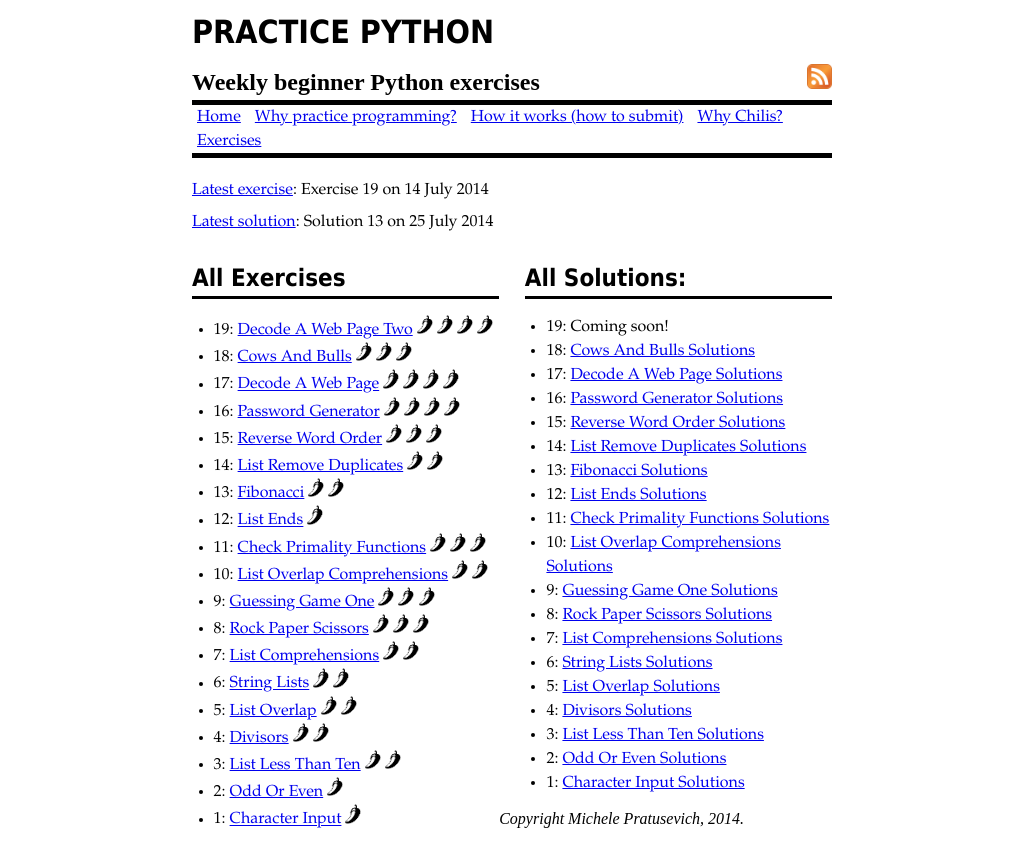
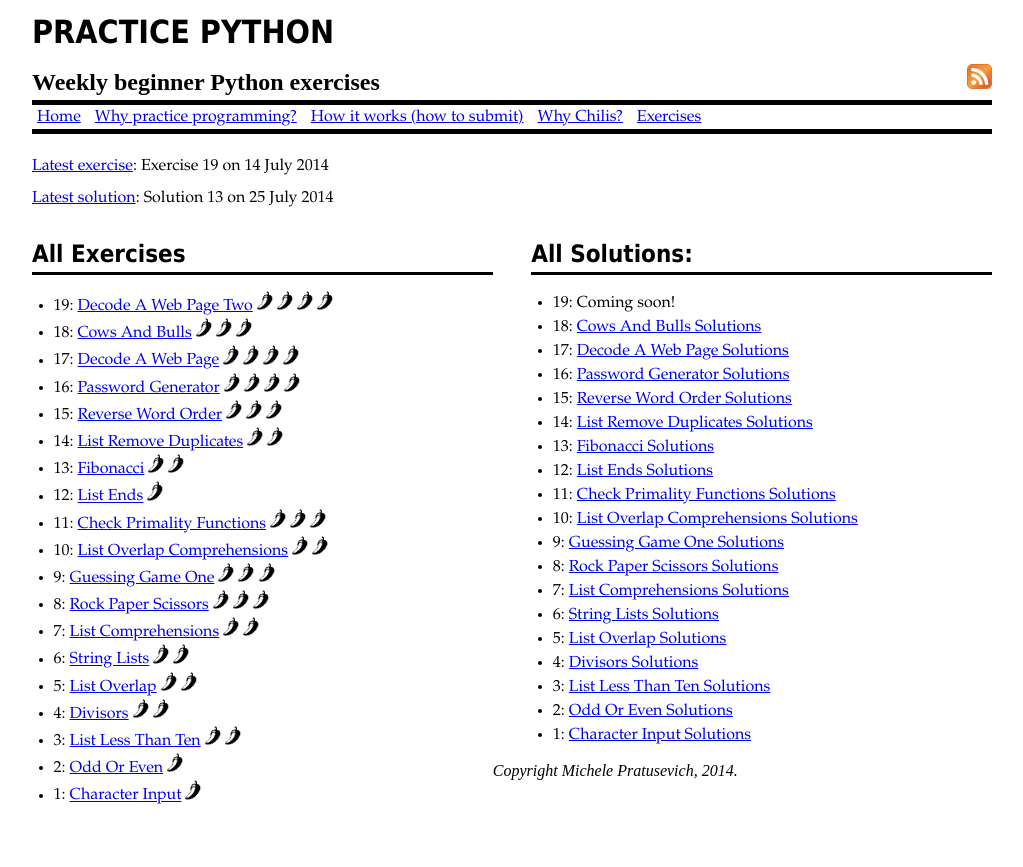
Before and after one commit to mprat/practicepython, a Jekyll site: the page built from index.html, in a window 1280 px wide. Shown: the top 867 px of the page, without its empty margins (128-1151 px from the left). Built offline with Jekyll 4.4.1, drawn with Linux system fonts in a browser that asks for light colours.

Commit message:
made margin wider

```diff
--- a/css/main.css
+++ b/css/main.css
@@ -147,7 +147,7 @@ code, pre {
 	}
 
 	.center {
-		width: 50%;
+		width: 75%;
 		margin-left: auto;
 		margin-right: auto;
 	}
--- a/index.html
+++ b/index.html
@@ -6,6 +6,7 @@ title: Practice Python
 
 <!-- {{ site.tags.exercise | first }} -->
 
+<div>
 {% for post in site.categories.exercise limit:1 %}
 	<p><a href="{{ site.baseurl }}{{ post.url }}">Latest exercise</a>: Exercise {{ post.number }} on {{ post.date | date_to_long_string }}</p>
 
@@ -18,4 +19,6 @@ title: Practice Python
 	<!-- {{ post.excerpt }} -->
 {% endfor %}
 
+</div>
+
 {% include exercises.md %}
```
